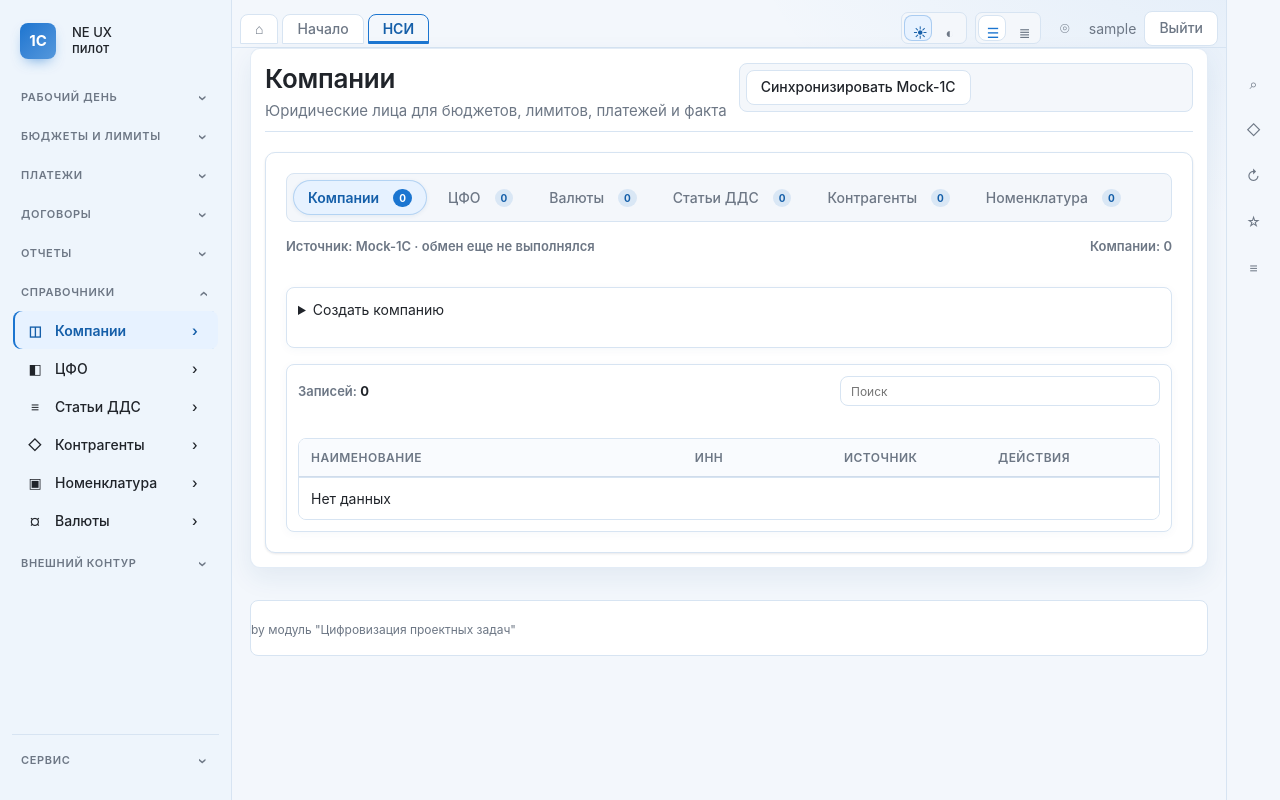
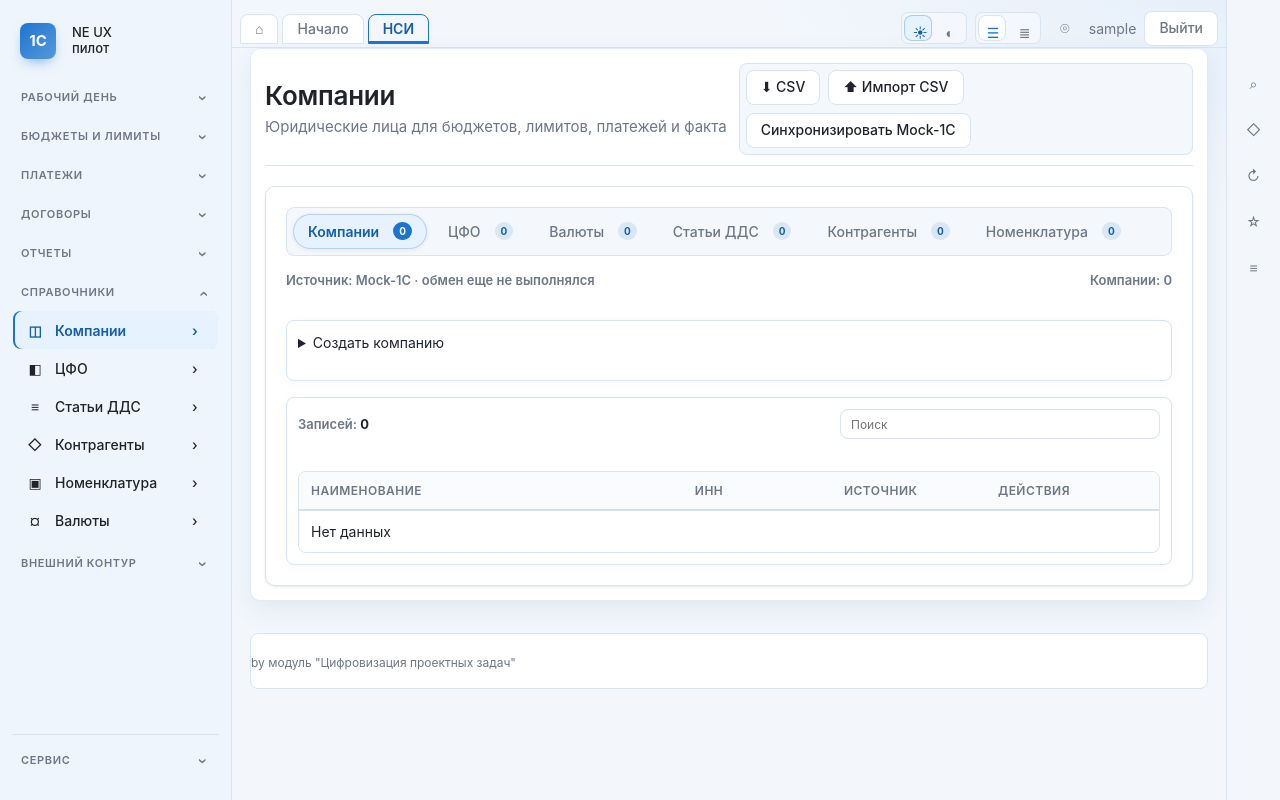
Before and after one commit to vldsmelov/neux1c, a Django app: page /nsi/organizations/ in a window 1280 px wide. Run offline with Django 5.2, Linux system fonts and the light colour scheme; the visitor is signed in with stand-in values (Sample User, id 1); data comes from the database, SQL or seed files in the repository; data that the repository does not hold is empty; parts of the project's set-up code (start-up, migrations or seed data) failed here and were passed over.

Commit message:
feat(nsi): CSV export and import for НСИ directories
Adds ⬇ CSV and ⬆ Импорт CSV buttons on every NSI directory page.
Export streams the current directory with localized headers; import
auto-detects the delimiter, maps columns by label or field name,
creates entries as MANUAL source, and records an aggregate audit-log
entry with created/skipped/error counts.

Co-Authored-By: Claude Opus 4.7 <noreply@anthropic.com>

```diff
--- a/core/views/nsi.py
+++ b/core/views/nsi.py
@@ -4,13 +4,17 @@
 шести справочников) + два view и набор приватных helpers для CRUD/валидации.
 """
 
+import csv
+from io import StringIO, TextIOWrapper
+
 from django.contrib import messages
 from django.core.exceptions import ValidationError
-from django.db import IntegrityError
+from django.db import IntegrityError, transaction
 from django.db.models.deletion import ProtectedError
-from django.http import Http404
+from django.http import Http404, HttpResponse
 from django.shortcuts import get_object_or_404, redirect, render
 from django.urls import reverse
+from django.utils import timezone
 
 from ..access import role_required
 from ..integrations.one_c.mock import MockOneCProvider
@@ -141,6 +145,9 @@ def nsi_directory(request, directory: str):
     model = config["model"]
     path = reverse("nsi_directory", kwargs={"directory": directory})
 
+    if request.method == "GET" and request.GET.get("export") == "csv":
+        return _export_nsi_csv(directory, config)
+
     if request.method == "POST":
         action = request.POST.get("action")
         try:
@@ -158,6 +165,12 @@ def nsi_directory(request, directory: str):
             elif action == "delete":
                 item_name = _delete_nsi_item(request, path=path)
                 messages.success(request, f"Запись удалена: {item_name}")
+            elif action == "import_csv":
+                stats = _import_nsi_csv(request, directory, config, path=path)
+                messages.success(
+                    request,
+                    f"Импорт CSV: создано {stats['created']}, пропущено {stats['skipped']}, ошибок {stats['errors']}",
+                )
             else:
                 raise ValueError("Неизвестное действие НСИ")
         except (IntegrityError, ProtectedError, ValidationError, ValueError) as exc:
@@ -334,6 +347,110 @@ def _format_nsi_error(exc) -> str:
     return str(exc)
 
 
+def _export_nsi_csv(directory: str, config: dict) -> HttpResponse:
+    model = config["model"]
+    field_names = [field["name"] for field in config["fields"]]
+    headers = [field["label"] for field in config["fields"]] + ["Источник"]
+    buffer = StringIO()
+    writer = csv.writer(buffer, delimiter=";")
+    writer.writerow(headers)
+    for obj in model.objects.order_by(*config["ordering"]).iterator():
+        row = []
+        for name in field_names:
+            value = getattr(obj, name)
+            if isinstance(value, bool):
+                row.append("1" if value else "0")
+            else:
+                row.append("" if value is None else str(value))
+        row.append(obj.get_source_system_display())
+        writer.writerow(row)
+    response = HttpResponse("﻿" + buffer.getvalue(), content_type="text/csv; charset=utf-8")
+    stamp = timezone.localdate().strftime("%Y%m%d")
+    response["Content-Disposition"] = f'attachment; filename="nsi_{directory}_{stamp}.csv"'
+    return response
+
+
+def _import_nsi_csv(request, directory: str, config: dict, *, path: str) -> dict:
+    model = config["model"]
+    if not has_model_permission(request.user, model, "add"):
+        raise ValueError("Недостаточно прав для импорта элементов НСИ")
+    upload = request.FILES.get("csv_file")
+    if upload is None:
+        raise ValueError("Не выбран CSV-файл для импорта")
+
+    text_stream = TextIOWrapper(upload.file, encoding="utf-8-sig", newline="")
+    sample = text_stream.read(4096)
+    text_stream.seek(0)
+    try:
+        dialect = csv.Sniffer().sniff(sample, delimiters=";,\t")
+    except csv.Error:
+        dialect = csv.excel
+        dialect.delimiter = ";"
+    reader = csv.DictReader(text_stream, dialect=dialect)
+    if reader.fieldnames is None:
+        raise ValueError("CSV-файл пустой или поврежден")
+
+    label_to_field = {field["label"].strip().lower(): field for field in config["fields"]}
+    name_to_field = {field["name"]: field for field in config["fields"]}
+    column_map: dict[str, dict] = {}
+    for column in reader.fieldnames:
+        key = (column or "").strip().lower()
+        if key in label_to_field:
+            column_map[column] = label_to_field[key]
+        elif key in name_to_field:
+            column_map[column] = name_to_field[key]
+
+    required_missing = [f["label"] for f in config["fields"] if f.get("required") and f not in column_map.values()]
+    if required_missing:
+        raise ValueError(f"В CSV отсутствуют обязательные колонки: {', '.join(required_missing)}")
+
+    created = skipped = errors = 0
+    with transaction.atomic():
+        for row_index, row in enumerate(reader, start=2):
+            values: dict = {}
+            try:
+                for column, field in column_map.items():
+                    raw = (row.get(column) or "").strip()
+                    if field.get("kind") == "checkbox":
+                        values[field["name"]] = raw.lower() in {"1", "true", "yes", "да", "x"}
+                        continue
+                    if field.get("transform") == "upper":
+                        raw = raw.upper()
+                    if field.get("required") and not raw:
+                        raise ValueError(f"строка {row_index}: пустое значение в колонке «{field['label']}»")
+                    values[field["name"]] = raw
+                # Defaults for checkbox fields not present in CSV
+                for field in config["fields"]:
+                    if field["name"] not in values and field.get("kind") == "checkbox":
+                        values[field["name"]] = bool(field.get("default"))
+                values.update(config.get("create_defaults", {}))
+                item = model(**values, source_system=SourceSystem.MANUAL)
+                item.full_clean()
+                item.save()
+                created += 1
+            except (ValidationError, ValueError) as exc:
+                # Duplicates -> skipped; other validation problems -> errors
+                if isinstance(exc, ValidationError) and any(
+                    "уже сущест" in m.lower() or "unique" in m.lower()
+                    for m in getattr(exc, "messages", [])
+                ):
+                    skipped += 1
+                else:
+                    errors += 1
+            except IntegrityError:
+                skipped += 1
+
+    AuditLog.objects.create(
+        user=request.user,
+        action=AuditAction.CREATE,
+        path=path,
+        object_type=model.__name__,
+        object_id="",
+        message=f"CSV-импорт НСИ {directory}: создано {created}, пропущено {skipped}, ошибок {errors}",
+    )
+    return {"created": created, "skipped": skipped, "errors": errors}
+
+
 def can_create_nsi(user) -> bool:
     """Public helper kept for any future callers; unused right now."""
     return any(has_model_permission(user, model, "add") for model in NSI_DIRECTORY_MODELS.values())
--- a/templates/core/nsi_directory.html
+++ b/templates/core/nsi_directory.html
@@ -12,14 +12,28 @@
             <h1 class="app-title">{{ directory.label }}</h1>
             <p class="app-subtitle">{{ directory.description }}</p>
         </div>
+        <div class="command-bar">
+            <a class="command-button" href="?export=csv" title="Скачать справочник в CSV">⬇ CSV</a>
+            {% if can_create_nsi %}
+                <form method="post" enctype="multipart/form-data" class="inline-form-row">
+                    {% csrf_token %}
+                    <input type="hidden" name="action" value="import_csv">
+                    <input type="hidden" name="directory" value="{{ directory_key }}">
+                    <label class="command-button" style="cursor: pointer;">
+                        ⬆ Импорт CSV
+                        <input type="file" name="csv_file" accept=".csv,text/csv" style="display:none;" onchange="this.form.submit()">
+                    </label>
+                </form>
+            {% endif %}
             {% if can_sync_mock_1c %}
-            <form class="command-bar" method="post">
+                <form method="post" class="inline-form-row">
                     {% csrf_token %}
                     <input type="hidden" name="action" value="sync">
                     <input type="hidden" name="directory" value="{{ directory_key }}">
                     <button class="command-button" type="submit">Синхронизировать Mock-1С</button>
                 </form>
             {% endif %}
+        </div>
     </div>
 
     <section class="data-panel stack">
```
Also changed, not shown: core/test_access_control.py (+35 -0 lines). Lines whose indentation alone changed are shown as unchanged.
